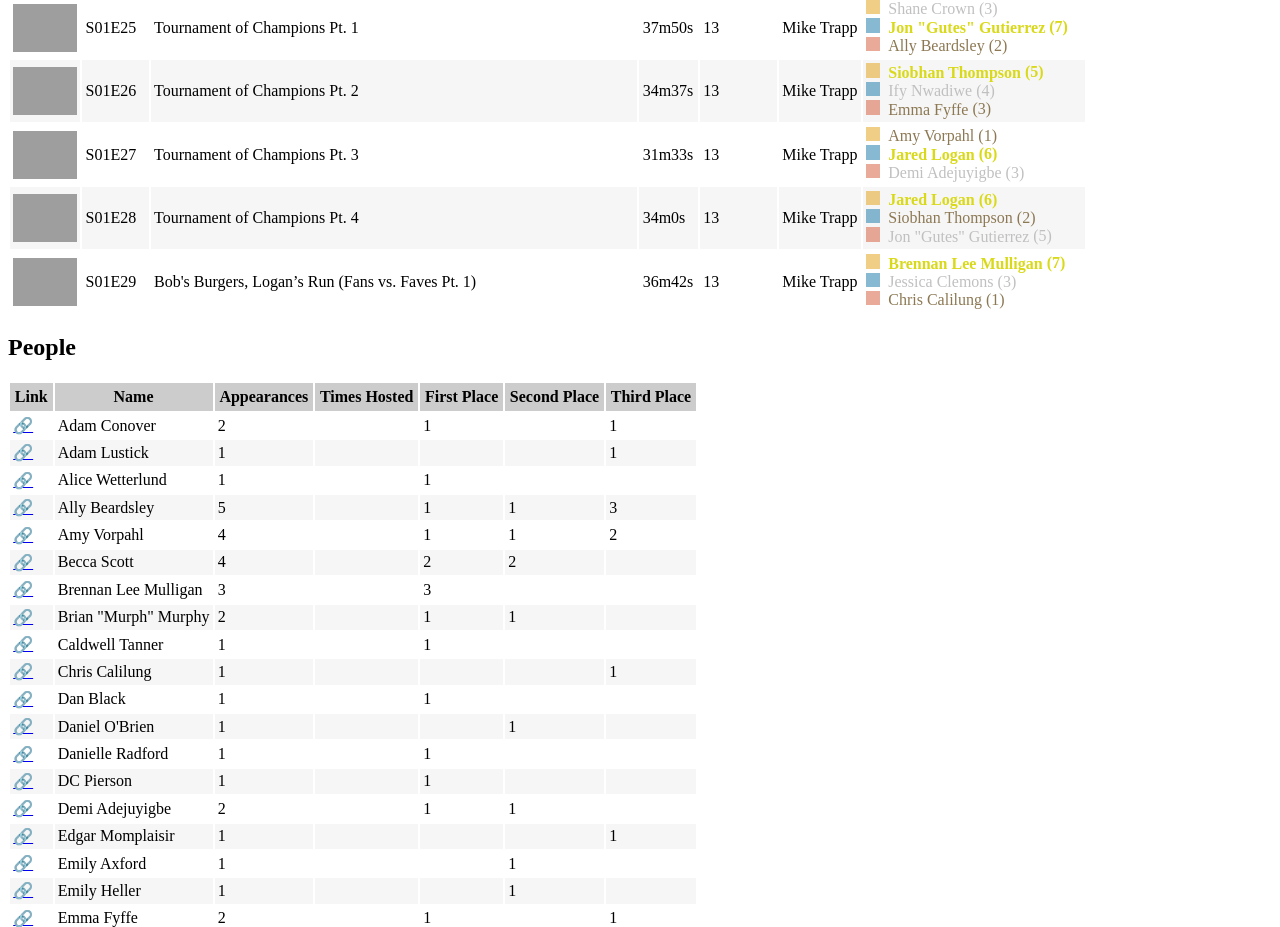
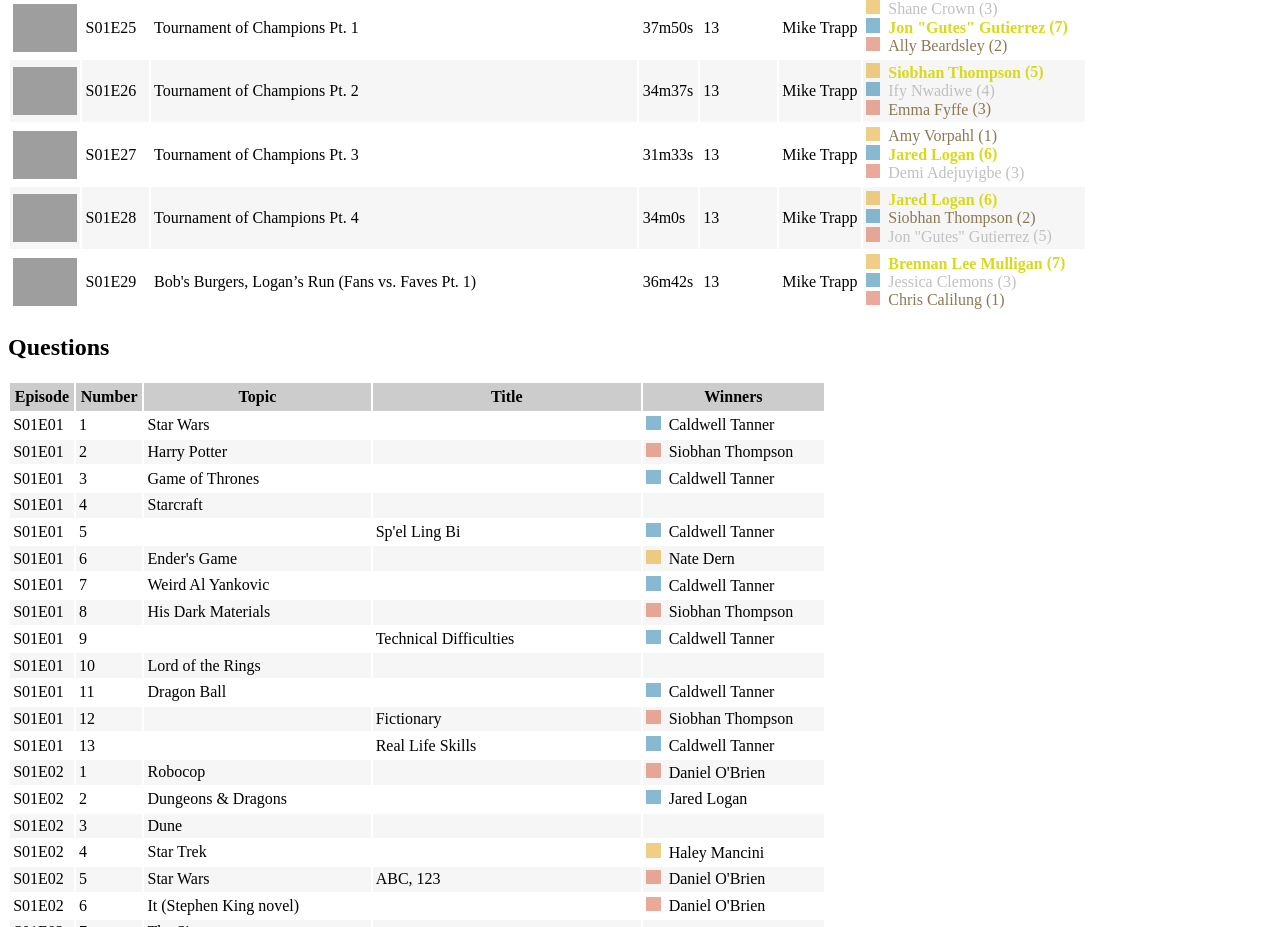
Before and after one commit to tekkamanendless/umactually, a plain HTML site: page index.html in a window 1280 px wide. Shown: the part 1873-2800 px from the top of the page. Drawn offline with Linux system fonts and the light colour scheme; grey boxes are pictures that could not be loaded.

Commit message:
Show the question information in its own table (#26)

```diff
--- a/index.html
+++ b/index.html
@@ -41,6 +41,20 @@
 				</tr>
 			</thead>
 			<tbody id="episodes_tbody">
+			</tbody>
+		</table>
+		<h2>Questions</h2>
+		<table>
+			<thead>
+				<tr>
+					<th>Episode</th>
+					<th>Number</th>
+					<th>Topic</th>
+					<th>Title</th>
+					<th>Winners</th>
+				</tr>
+			</thead>
+			<tbody id="questions_tbody">
 			</tbody>
 		</table>
 		<h2>People</h2>
--- a/page.js
+++ b/page.js
@@ -147,11 +147,110 @@ function renderPage(stats, filters) {
 				span.appendChild(podium);
 				span.appendChild(createFilterLink(player.name, {type: "person", id: player.id, role: "player"}));
 				span.appendChild(document.createTextNode(" (" + player.score + ")"));
+				if( player.notes ) {
+					span.appendChild(document.createTextNode(" "));
+
+					let abbr = document.createElement("abbr");
+					abbr.setAttribute("title", player.notes);
+					abbr.appendChild(document.createTextNode("*"));
+					span.appendChild(abbr);
+				}
 				newColumn.appendChild(span);
 			}
 			newRow.appendChild(newColumn);
 
 			tbody.appendChild(newRow);
+		}
+	}
+
+	// Fill out the questions table.
+	{
+		let tbody = document.getElementById("questions_tbody");
+		while(tbody.firstChild) {
+			tbody.removeChild(tbody.firstChild);
+		}
+
+		for( let i = 0; i < stats.episodes.length; i++ ) {
+			let episode = stats.episodes[i];
+			if( ! episodePassesFilter(episode, filters) ) {
+				continue;
+			}
+
+			for( let q = 0; q < episode.questions.length; q++ ) {
+				let question = episode.questions[q];
+
+				let topic = null;
+				if( question.topic ) {
+					topic = stats.questionTopics.find(item => item.id === question.topic);
+				}
+				if( ! topicPassesFilter(topic, filters.filter(item => item.type === "topic")) ) {
+					continue;
+				}
+
+				let title = null;
+				if( question.title ) {
+					title = stats.questionTitles.find(item => item.name === question.title);
+				}
+				if( ! titlePassesFilter(title, filters.filter(item => item.type === "title")) ) {
+					continue;
+				}
+
+				let playerFilters = filters.filter(item => item.type === "person");
+				if( playerFilters.length > 0 ) {
+					let somePlayerMatches = false;
+					for( let p = 0; p < question.winners.length; p++ ) {
+						let playerId = question.winners[p];
+						let person = stats.people.find(item => item.id === playerId);
+
+						if( personPassesFilter(person, playerFilters) ) {
+							somePlayerMatches = true;
+							break;
+						}
+					}
+					if( ! somePlayerMatches ) {
+						continue;
+					}
+				}
+
+				let newRow = document.createElement("tr");
+				let newColumn = null;
+
+				newColumn = document.createElement("td");
+				newColumn.appendChild(createFilterLink(episode.season_and_number, {type: "episode", id: episode.dropouttv_productid, role: "*"}));
+				newRow.appendChild(newColumn);
+
+				newColumn = document.createElement("td");
+				newColumn.appendChild(document.createTextNode(question.number));
+				newRow.appendChild(newColumn);
+
+				newColumn = document.createElement("td");
+				if( topic ) {
+					newColumn.appendChild(createFilterLink(topic.name, {type: "topic", id: topic.id, role: "*"}));
+				}
+				newRow.appendChild(newColumn);
+
+				newColumn = document.createElement("td");
+				if( title ) {
+					newColumn.appendChild(createFilterLink(title.name, {type: "title", id: title.name, role: "*"}));
+				}
+				newRow.appendChild(newColumn);
+
+				newColumn = document.createElement("td");
+				for( let p = 0; p < question.winners.length; p++ ) {
+					let playerId = question.winners[p];
+					let player = episode.players.find(item => item.id === playerId);
+
+					let span = document.createElement("div");
+					let podium = document.createElement("span");
+					podium.className = "podium " + player.color;
+					span.appendChild(podium);
+					span.appendChild(createFilterLink(player.name, {type: "person", id: player.id, role: "player"}));
+					newColumn.appendChild(span);
+				}
+				newRow.appendChild(newColumn);
+
+				tbody.appendChild(newRow);
+			}
 		}
 	}
 
@@ -519,6 +618,10 @@ function topicPassesFilter(topic, filters) {
 		return true;
 	}
 
+	if( ! topic ) {
+		return false;
+	}
+
 	for( let i = 0; i < filters.length; i++ ) {
 		let filter = filters[i];
 		switch(filter.type) {
@@ -556,6 +659,10 @@ function titlePassesFilter(title, filters) {
 		return true;
 	}
 
+	if( ! title ) {
+		return false;
+	}
+
 	for( let i = 0; i < filters.length; i++ ) {
 		let filter = filters[i];
 		switch(filter.type) {
@@ -591,6 +698,10 @@ function personPassesFilter(person, filters) {
 
 	if( filters.length == 0 ) {
 		return true;
+	}
+
+	if( ! person ) {
+		return false;
 	}
 
 	for( let i = 0; i < filters.length; i++ ) {
```
